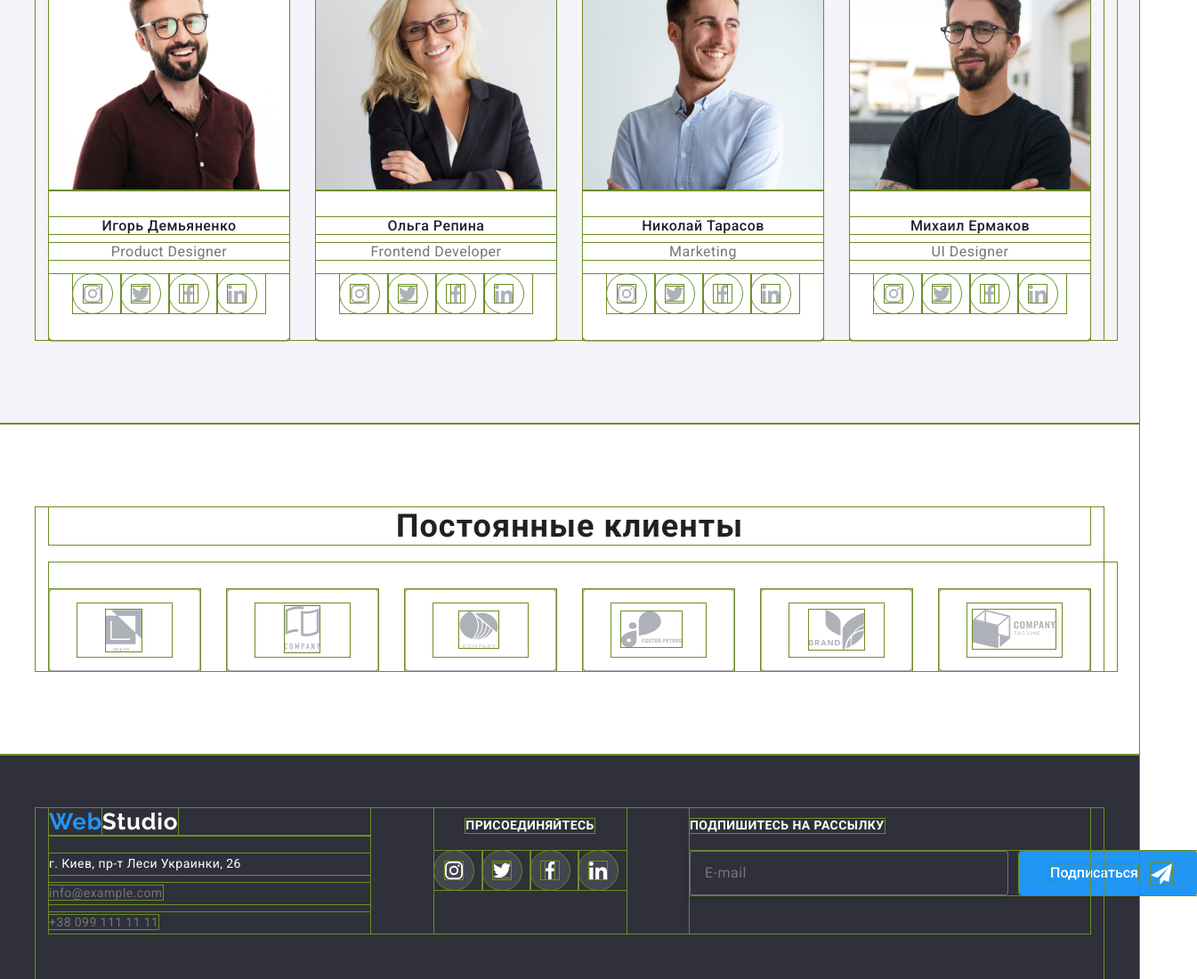
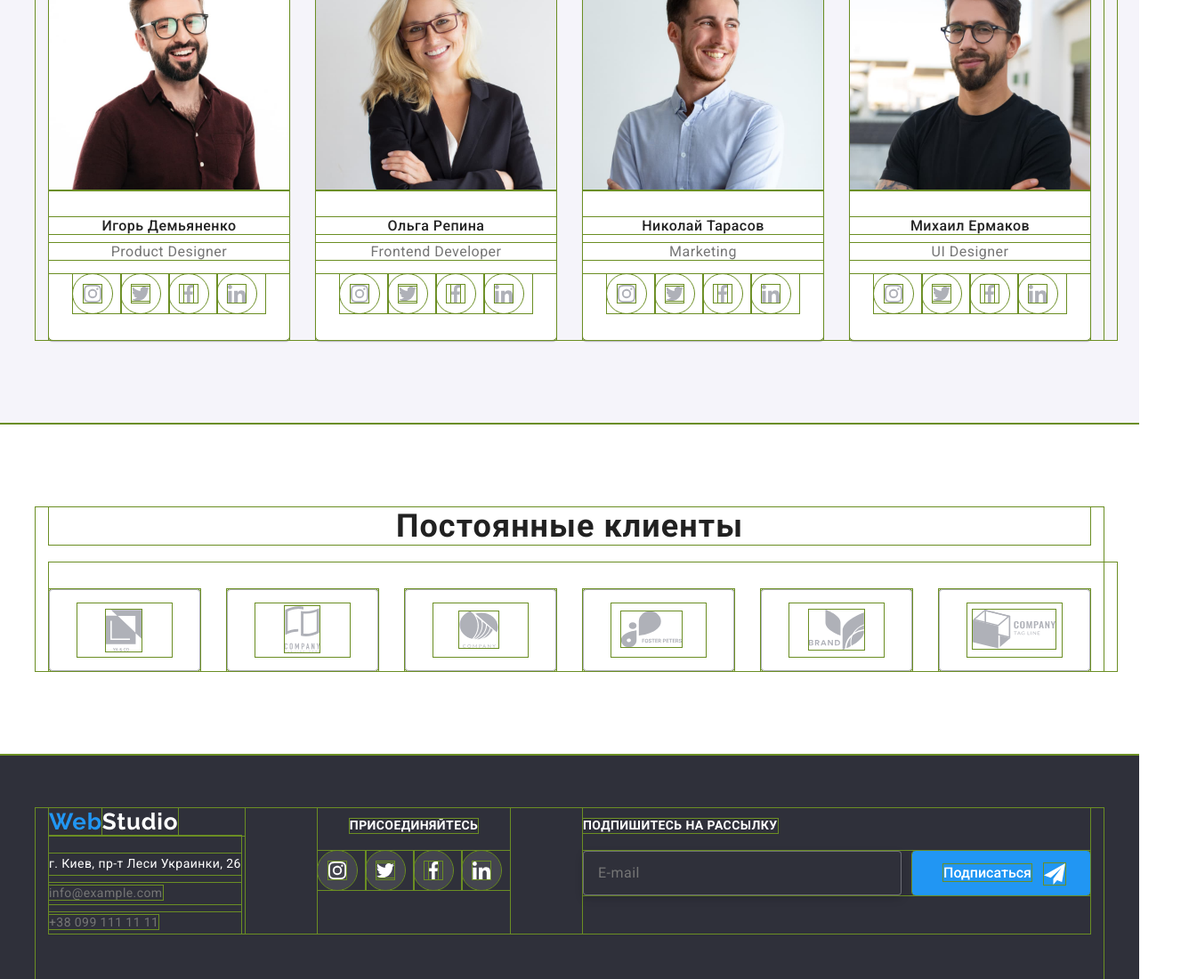
Before and after one commit to Meelenych/HTML_SASS_BEM_WebStudio, a plain HTML site: page index.html in a window 1280 px wide. Shown: the part 1870-2970 px from the top of the page at 89% size, 1345 px wide, since content can reach past the window. Drawn offline with nearby package versions, Linux system fonts and the light colour scheme.

Commit message:
footer address section fixed

```diff
--- a/sass/layouts/_footer.scss
+++ b/sass/layouts/_footer.scss
@@ -56,9 +56,11 @@
   @media screen and (min-width: 1200px) {
     text-align: left;
     margin-right: 0;
+    width: 220px;
   }
 
 }
+
 
 .address-white {
   color: var(--alt-text-cl);
@@ -82,5 +84,6 @@
 
   @media screen and (min-width: 1200px) {
     text-align: left;
+    width: auto;
   }
 }
--- a/sass/layouts/_studio-subscribrion.scss
+++ b/sass/layouts/_studio-subscribrion.scss
@@ -18,6 +18,7 @@
   @media screen and (min-width: 1200px) {
     display: block;
     margin: 0;
+    width: 570px;
   }
 
 }
```
Also changed, not shown: css/main.css, css/main.min.css, 2 other files.
